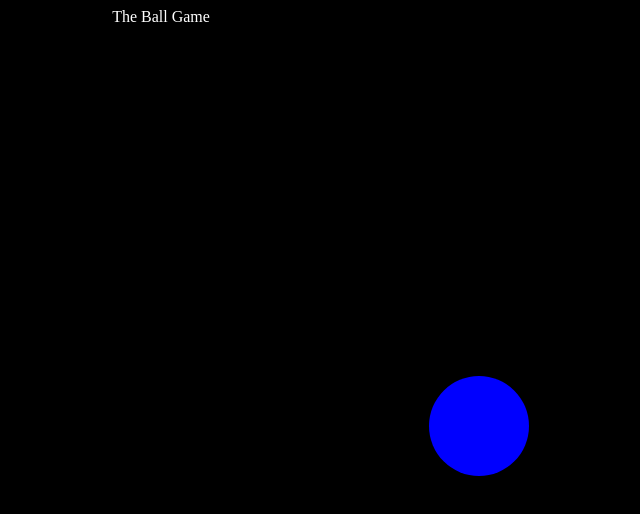
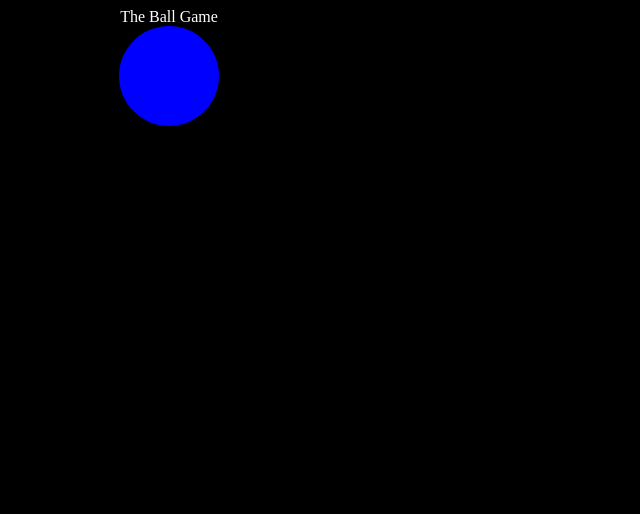
Before and after one commit to yuvalsidis/GitExercise, a plain HTML site: page index.html in a window 1280 px wide. Shown: the whole page, without its empty margins (479-1119 px from the left). Drawn offline with Linux system fonts and the light colour scheme.

Commit message:
Adjust positions of 'body' 'ball'

```diff
--- a/style.css
+++ b/style.css
@@ -2,10 +2,13 @@
     box-sizing: border-box;
 }
 body {
+    position: relative;
     display: grid;
     background-color: black;
     top: 0;
-    align-items: center;
+    height: 100%;
+    width: 100%;
+
 }
 
 .heading {
@@ -15,6 +18,7 @@ body {
 
 .ball {
     align-self: center;
+    justify-self: center;
     display: grid;
     height: 100px;
     width: 100px;
@@ -23,8 +27,6 @@ body {
     color: white;
     background-color: blue;
     border-radius: 50%;
-    margin-left: 900px;
-    margin-top: 350px;
     font-size: 22px;
     font-weight: bold;
     line-height: normal;
```
